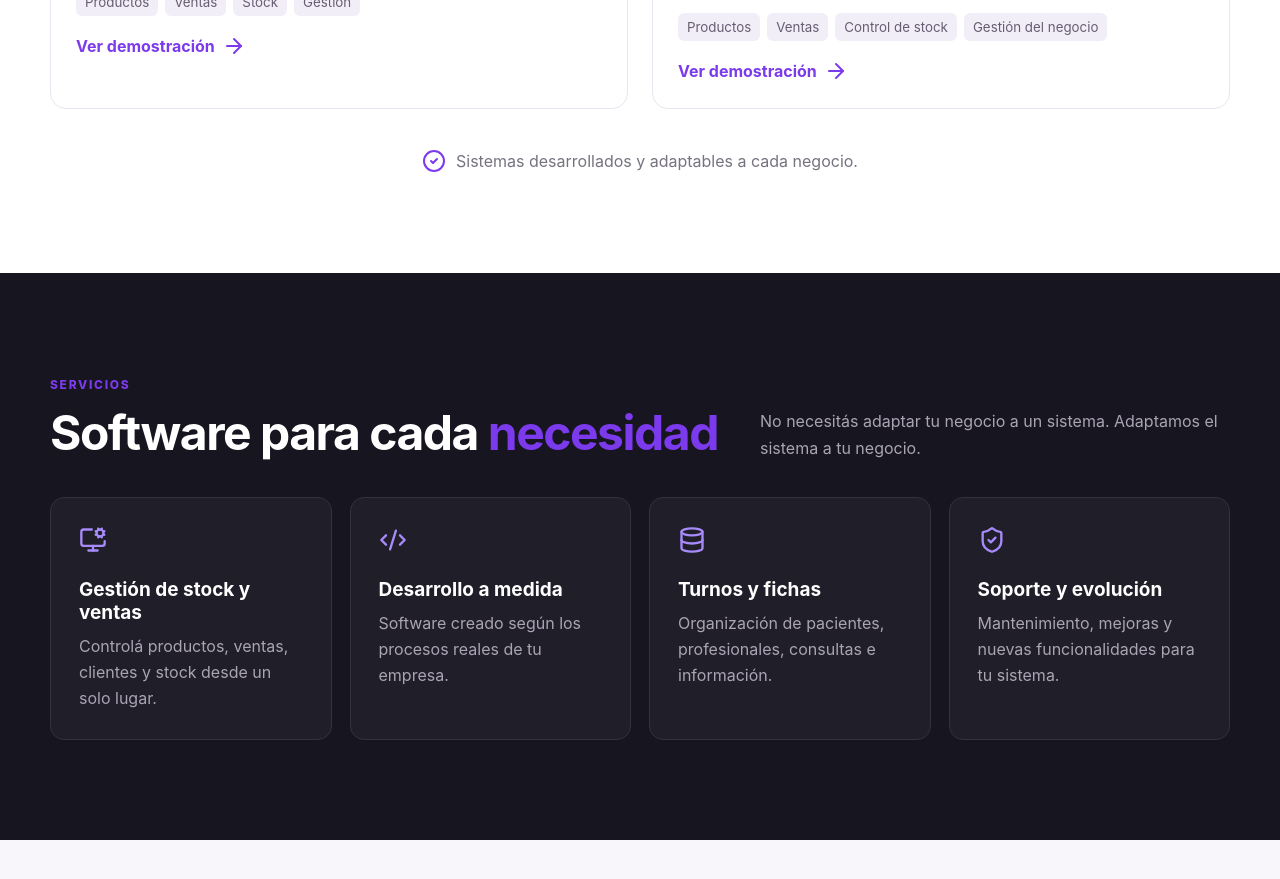
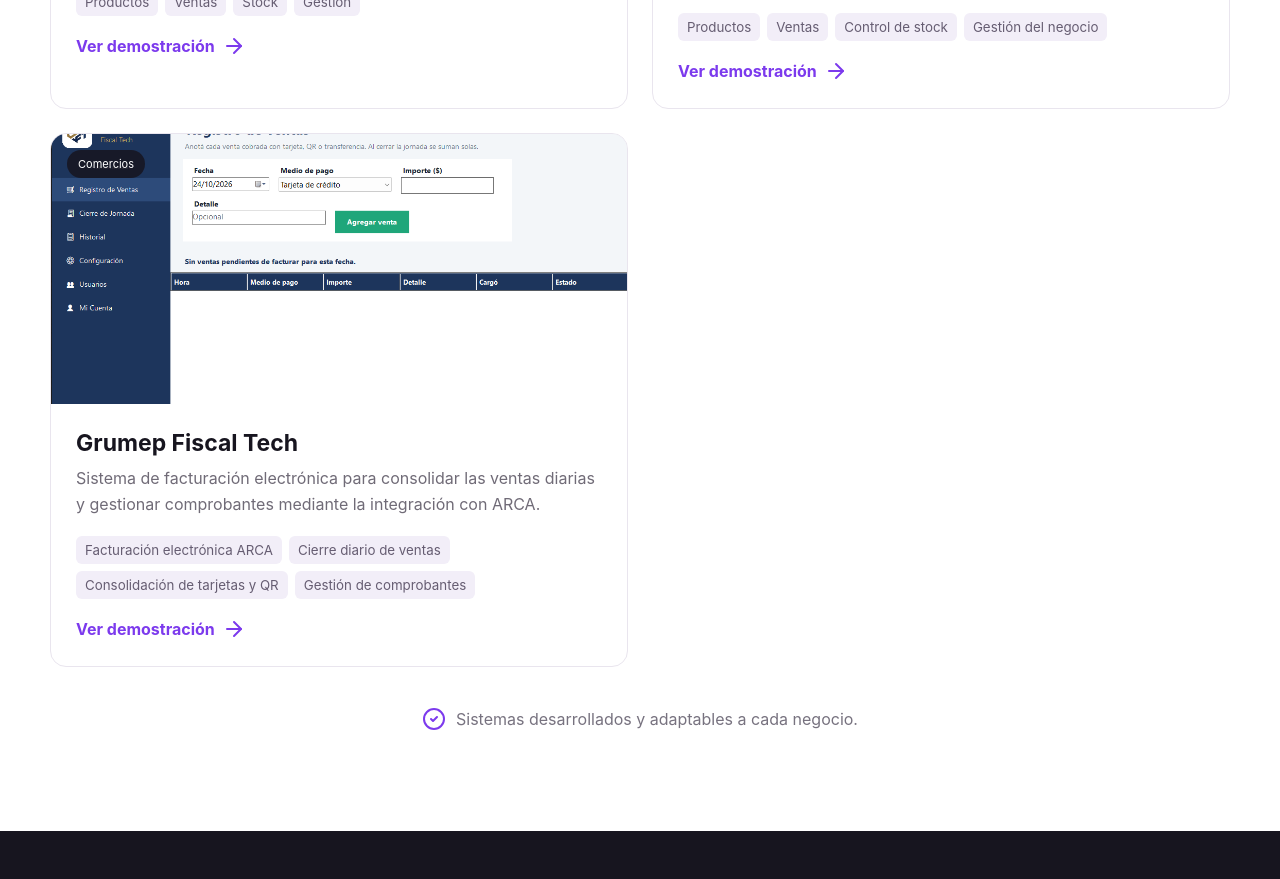
Before and after one commit to Grumep/Grumep.Consultora-, a React (Vite) app: page / in a window 1280 px wide. Shown: the part 3100-3979 px from the top of the page. Built offline with nearby package versions, Linux system fonts and the light colour scheme.

Commit message:
Se agrego Grumep

```diff
--- a/src/main.jsx
+++ b/src/main.jsx
@@ -189,6 +189,22 @@
       "Gestión del negocio",
     ],
   },
+
+  {
+    name: "Grumep Fiscal Tech",
+    category: "Comercios",
+    image: "grumep fiscal tech.png",
+    video: "grumep fiscal tech.mp4",
+    description:
+      "Sistema de facturación electrónica para consolidar las ventas diarias y gestionar comprobantes mediante la integración con ARCA.",
+    features: [
+      "Facturación electrónica ARCA",
+      "Cierre diario de ventas",
+      "Consolidación de tarjetas y QR",
+      "Gestión de comprobantes",
+    ],
+  },
+
 ];
 const categories = [
   "Todos",
```
Also changed, not shown: public/images/grumep fiscal tech.png (added), 1 other file (tests, documents, lock files or other folders).
